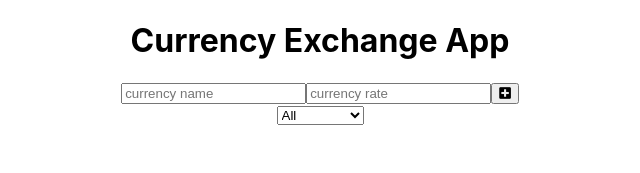
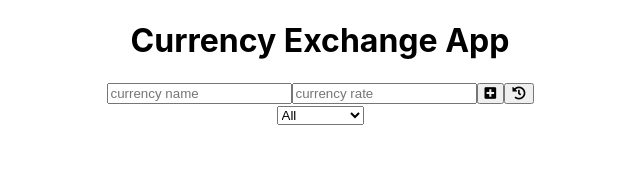
Before and after one commit to UrielYair/currency-exchange, a React (Create React App) app: page / in a window 1280 px wide. Shown: the top 173 px of the page, without its empty margins (320-960 px from the left). Built offline with nearby package versions, Linux system fonts and the light colour scheme.

Commit message:
add revert button and its funtionality.

```diff
--- a/src/components/Form.js
+++ b/src/components/Form.js
@@ -1,5 +1,6 @@
 import React from 'react'
 import { v4 as uuidv4 } from 'uuid';
+import getRates from '../api';
 
 const Form = ({
   currencies, setCurrencies,
@@ -30,6 +31,14 @@ const Form = ({
     setFilter(e.target.value);
   }
 
+  const getRatesFromAPI = () => {
+    //api
+    let res = getRates();
+    res.then(response => {
+      setCurrencies(response);
+    })
+  }
+
   return (
     <form>
       <input value={currencyName} onChange= {currencyNameHandler} type="text" className="currency-input" placeholder='currency name'/>
@@ -37,6 +46,10 @@ const Form = ({
 
       <button className="currency-button" type="submit" onClick={submitCurrencyHandler}>
         <i className="fas fa-plus-square"></i>
+      </button>
+
+      <button onClick={getRatesFromAPI} className='currency-button' >
+        <i className="fas fa-history"></i>
       </button>
 
       <div className="select">
```
